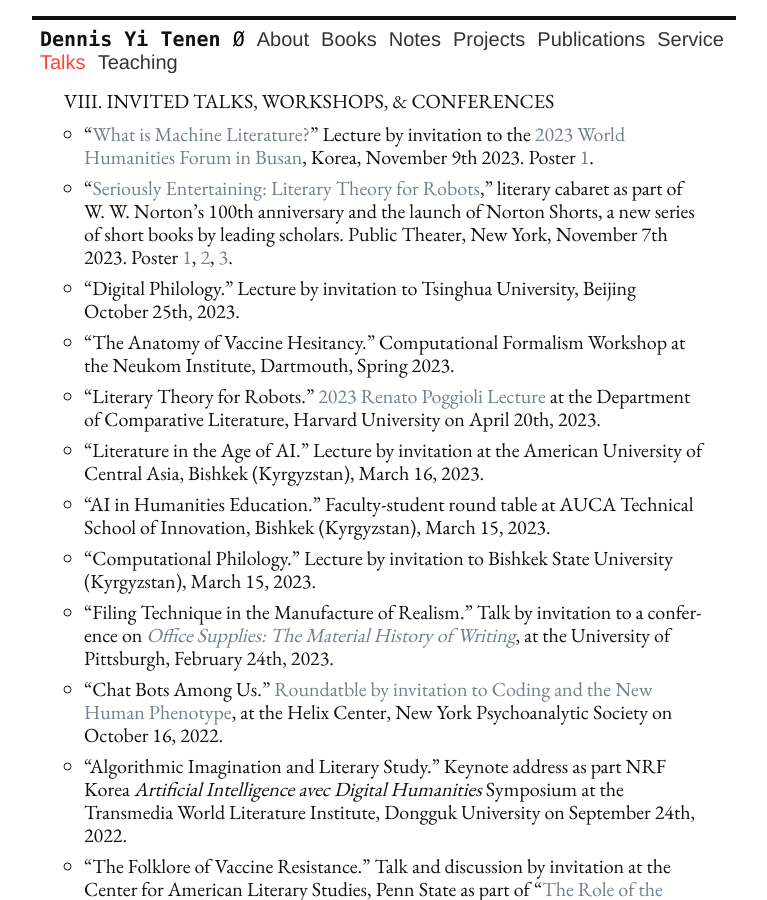
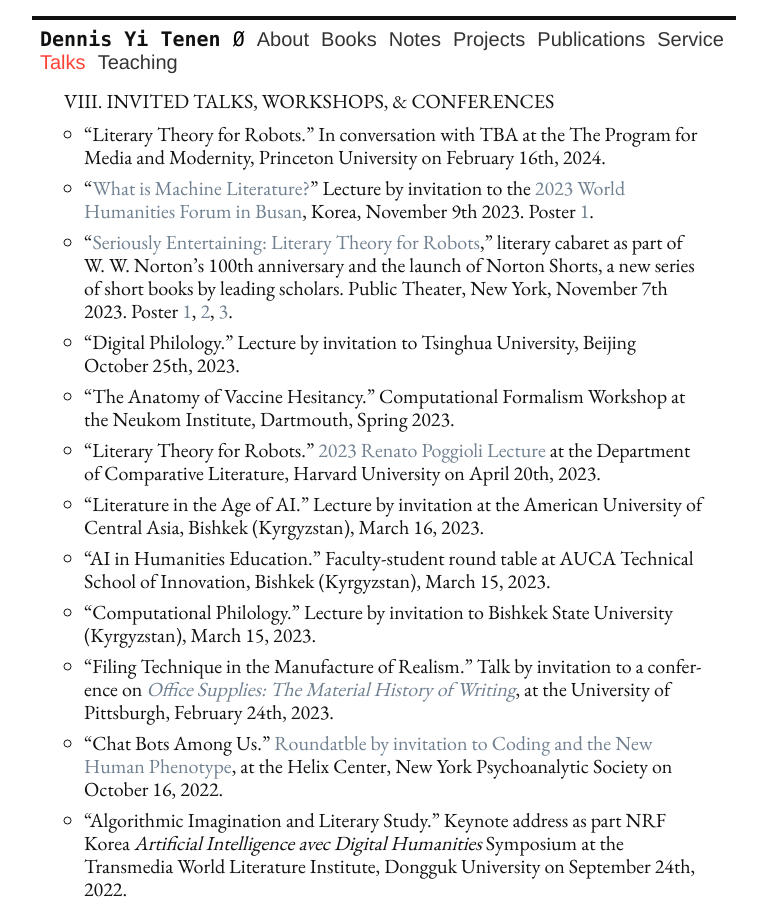
Before and after one commit to denten/denten.github.io, a Jekyll site: the page built from _pages/talks.md, in a window 1280 px wide and 900 px high. Shown: the whole window, without its empty margins (256-1023 px from the left). Built offline with Jekyll 4.4.1, drawn with Linux system fonts in a browser that asks for light colours; nearby versions of some CDN libraries.

Commit message:
update talks

```diff
--- a/_includes/CV/06-talks.md
+++ b/_includes/CV/06-talks.md
@@ -1,5 +1,7 @@
 ## VIII. Invited Talks, Workshops, & Conferences
 
+- "Literary Theory for Robots." In conversation with TBA at the The Program for Media and
+  Modernity, Princeton University on February 16th, 2024.
 - "[What is Machine Literature?](https://www.youtube.com/watch?v=UUcznqGsea4)" Lecture by
   invitation to the [2023 World Humanities Forum in
   Busan](https://web.archive.org/web/20231106150157/https://whf.kr/eng/program/program02.php),
@@ -8,7 +10,8 @@
   Robots](https://web.archive.org/web/20231106155718/https://publictheater.org/productions/joes-pub/2023/h/house-of-speakeasy-fall/),"
   literary cabaret as part of W. W. Norton's 100th anniversary and the launch of Norton Shorts,
   a new series of short books by leading scholars. Public Theater, New York, November 7th 2023.
-  Poster [1](/assets/images/pub1.png), [2](/assets/images/pub2.png), [3](/assets/images/pub3.png).
+  Poster [1](/assets/images/pub1.png), [2](/assets/images/pub2.png),
+  [3](/assets/images/pub3.png).
 - "Digital Philology." Lecture by invitation to Tsinghua University, Beijing October 25th,
   2023.
 - "The Anatomy of Vaccine Hesitancy." Computational Formalism Workshop at the Neukom Institute,
```
